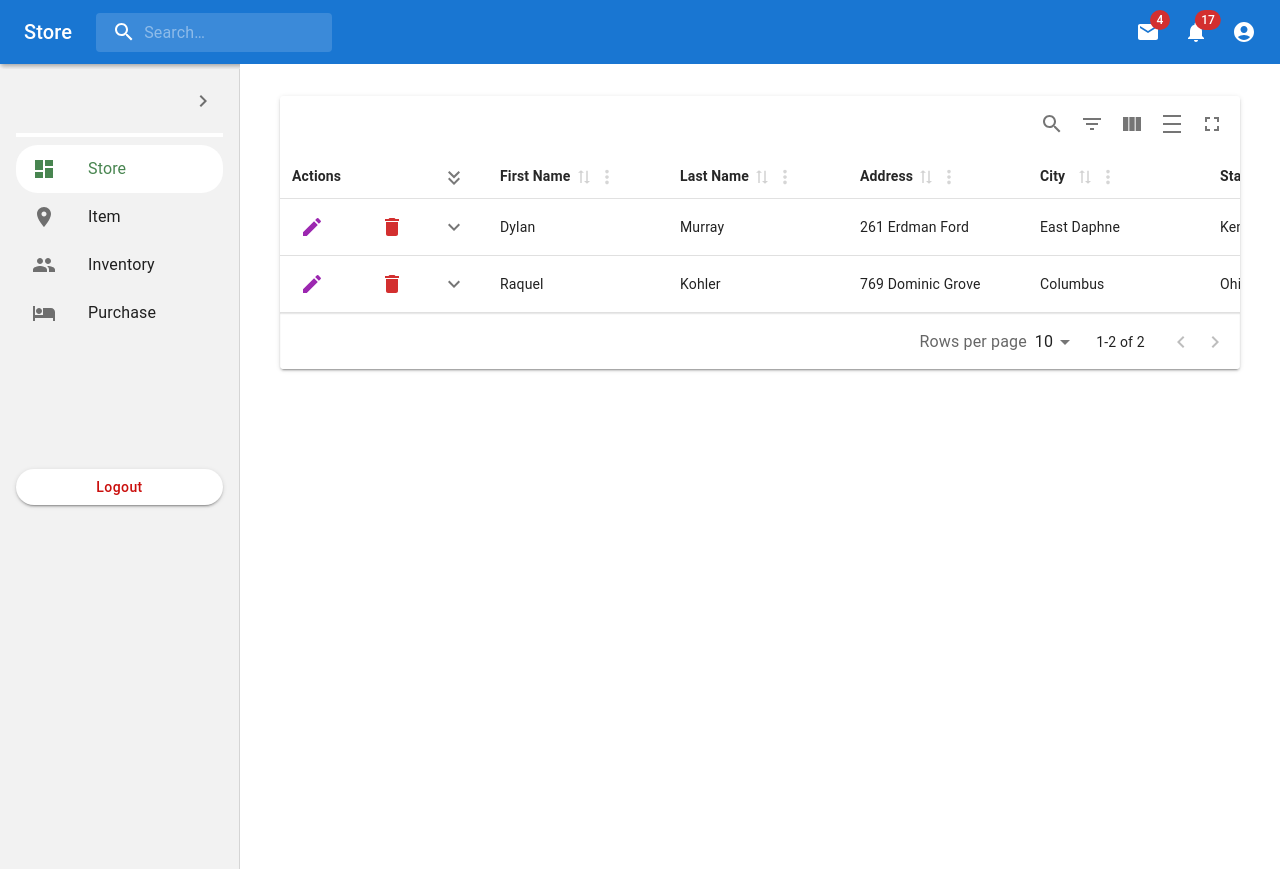
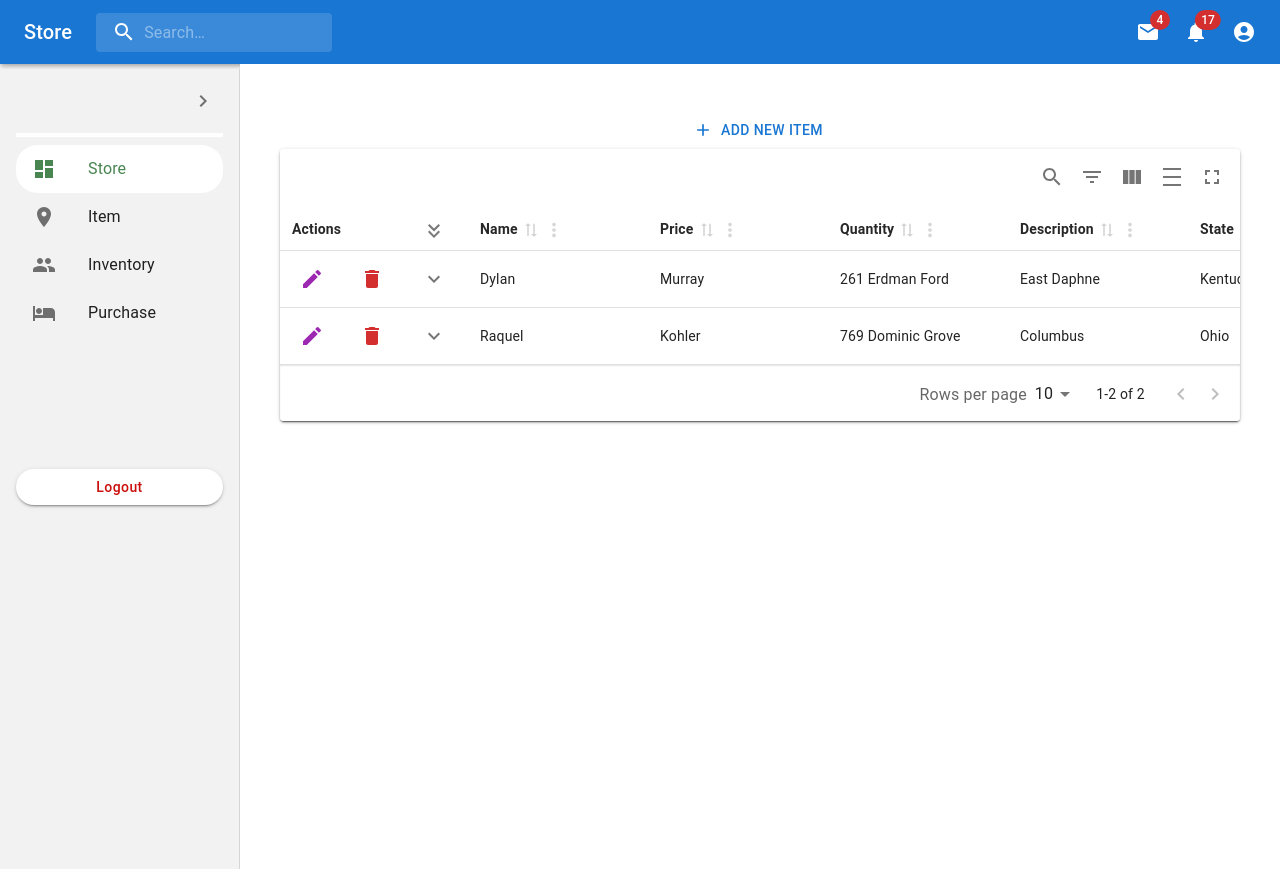
Before and after one commit to Daniel0402abera/store-management, a React (Create React App) app: page /item in a window 1280 px wide. Built offline with nearby package versions, Linux system fonts and the light colour scheme.

Commit message:
add item

```diff
--- a/src/components/itemManagement/ItemListPage.jsx
+++ b/src/components/itemManagement/ItemListPage.jsx
@@ -1,9 +1,8 @@
 import React, { useMemo, useState } from 'react';
 import { MaterialReactTable } from 'material-react-table';
-import { Box, IconButton, Typography } from '@mui/material';
-import { Edit as EditIcon, Delete as DeleteIcon, } from '@mui/icons-material';
+import { Box, IconButton, Typography, Paper, Button } from '@mui/material';
+import { Edit as EditIcon, Delete as DeleteIcon, Add as AddIcon } from '@mui/icons-material';
 import { makeStyles } from '@mui/styles';
-
 
 const useStyles = makeStyles((theme) => ({
   root: {
@@ -15,10 +14,23 @@ const useStyles = makeStyles((theme) => ({
   rowActions: {
     display: 'flex',
     flexWrap: 'nowrap',
-    gap: '40px',
+    gap: '20px',
   },
   actionButton: {
     backgroundColor: 'whiteSmoke',
+  },
+  tablePaper: {
+    boxShadow: '0px 2px 4px rgba(0, 0, 0, 0.1)',
+    borderRadius: '8px',
+  },
+  rowBackground: {
+    backgroundColor: '#f5f5f5',
+    borderRadius: '8px',
+    padding: '8px',
+  },
+  addButton: {
+    backgroundColor: 'primary',
+    color: 'white',
   },
 }));
 
@@ -47,19 +59,19 @@ export const ItemList = () => {
     () => [
       {
         accessorKey: 'firstName',
-        header: 'First Name',
+        header: 'Name',
       },
       {
         accessorKey: 'lastName',
-        header: 'Last Name',
+        header: 'Price',
       },
       {
         accessorKey: 'address',
-        header: 'Address',
+        header: 'Quantity',
       },
       {
         accessorKey: 'city',
-        header: 'City',
+        header: 'Description',
       },
       {
         accessorKey: 'state',
@@ -71,22 +83,37 @@ export const ItemList = () => {
 
   const [data, setData] = useState(initialData);
 
+  const handleAddItem = () => {
+    // Add a new item to the data array
+    const newItem = {
+      firstName: 'New',
+      lastName: 'Item',
+      address: '123 New Address',
+      city: 'New City',
+      state: 'New State',
+    };
+    setData([...data, newItem]);
+  };
+
   return (
     <div className={classes.root}>
+        <Box mt={2} textAlign="center">
+          <Button
+            className={classes.addButton}
+            startIcon={<AddIcon />}
+            onClick={handleAddItem}
+          >
+            Add New Item
+          </Button>
+        </Box>
+      <Paper className={classes.tablePaper}>
         <MaterialReactTable
           columns={columns}
           data={data}
           enableRowActions
           tableClassName={classes.tableContainer}
           renderDetailPanel={({ row }) => (
-          <Box
-            sx={{
-              display: 'grid',
-              margin: 'auto',
-              gridTemplateColumns: '1fr 1fr',
-              width: '100%',
-            }}
-          >
+            <Box className={classes.rowBackground}>
               <Typography>Address: {row.original.address}</Typography>
               <Typography>City: {row.original.city}</Typography>
               <Typography>State: {row.original.state}</Typography>
@@ -116,6 +143,7 @@ export const ItemList = () => {
             </Box>
           )}
         />
+      </Paper>
     </div>
   );
 };
```
Lines whose indentation alone changed are shown as unchanged.
